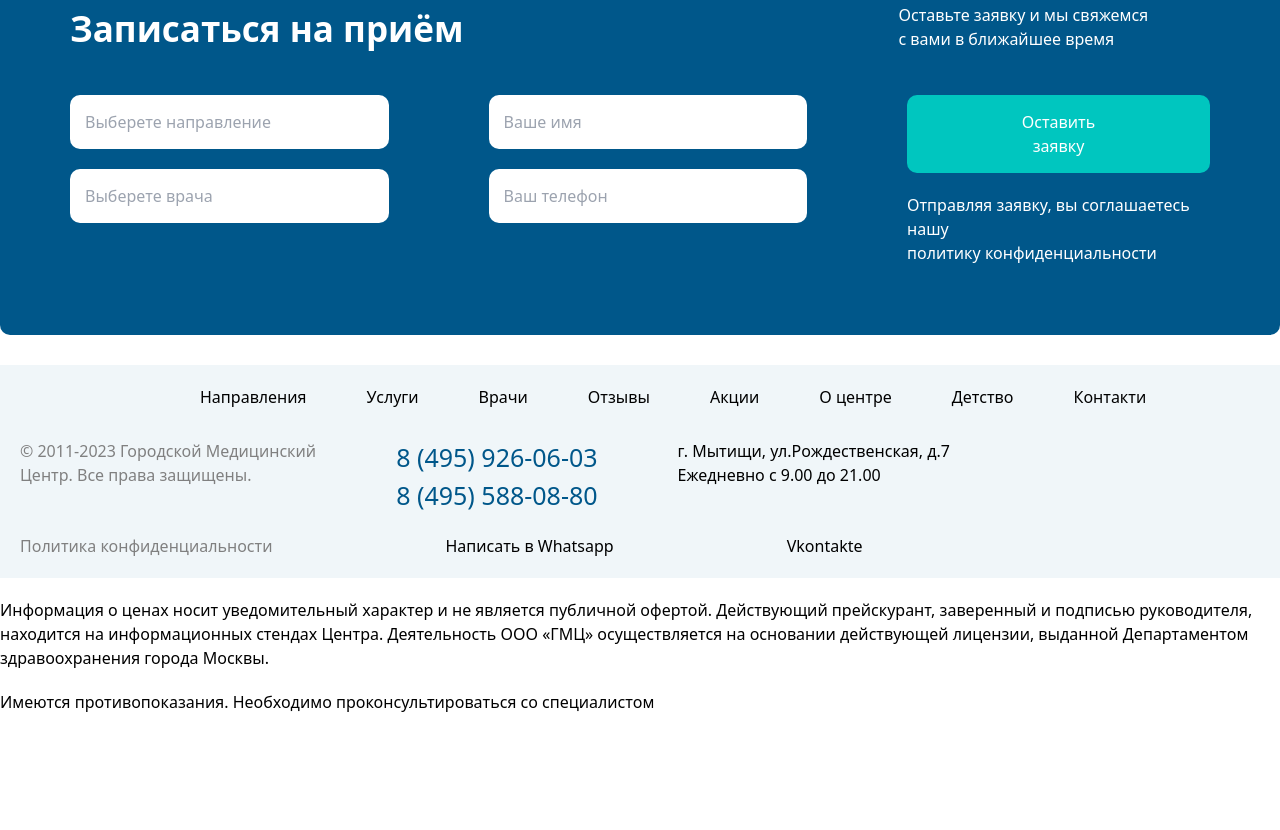
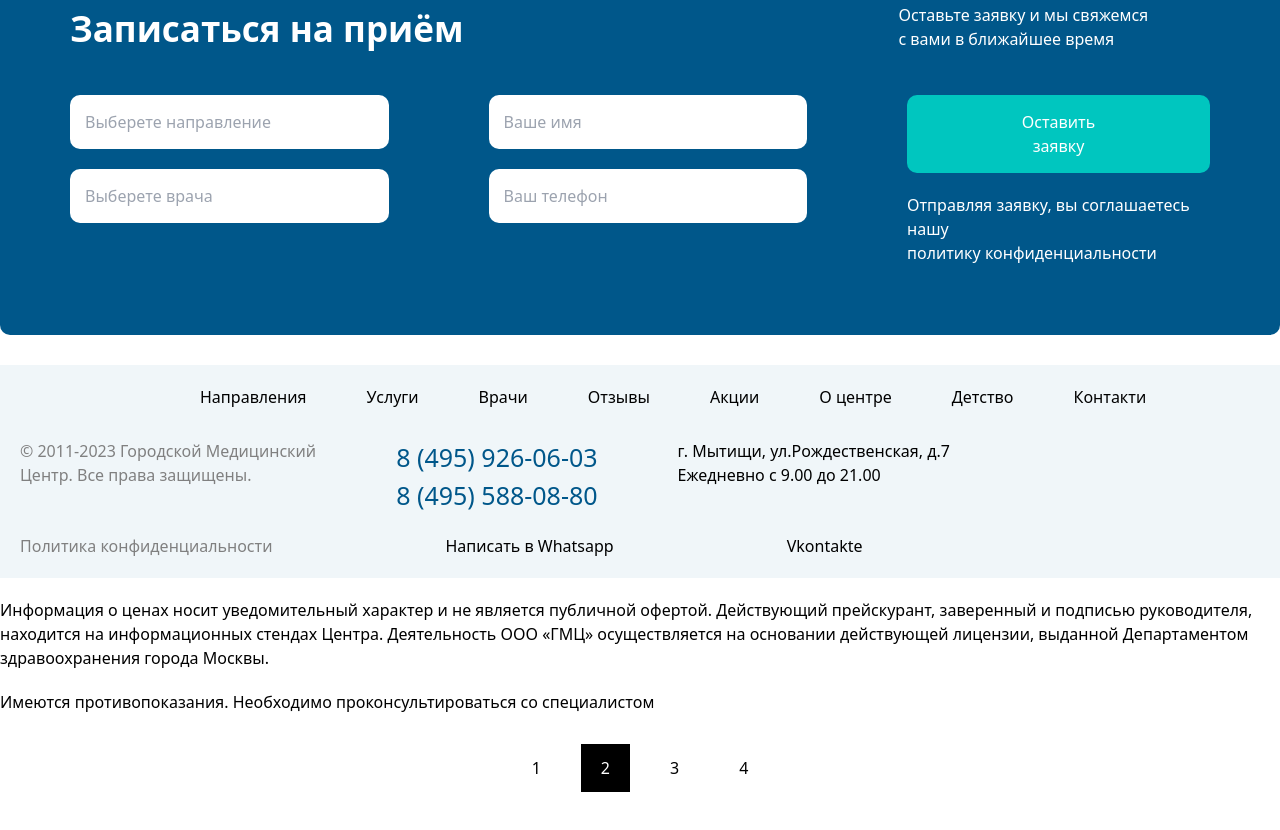
Before and after one commit to Mirzoalievb88/The-Best, a website: page src/bakha.html in a window 1280 px wide. Shown: the part 6097-6927 px from the top of the page. Before the commit the page ends 6811 px from the top, so only its background shows below. Drawn offline with nearby package versions, Linux system fonts and the light colour scheme; files that its build step writes are made by us from their sources.

```diff
--- a/src/bakha.html
+++ b/src/bakha.html
@@ -298,6 +298,12 @@
             Москвы.</h1>
         <h1 class="mt-[20px]">Имеются противопоказания. Необходимо проконсультироваться со специалистом</h1>
     </div>
+    <section class="flex justify-center gap-[20px] mb-[40px] mt-[30px]">
+        <button class="hover:bg-[black] hover:text-white p-[12px] px-[20px]">1</button>
+        <button class="bg-[black] p-[12px] px-[20px] text-white">2</button>
+        <button class="hover:bg-[black] hover:text-white p-[12px] px-[20px]">3</button>
+        <button class="hover:bg-[black] hover:text-white p-[12px] px-[20px]">4</button>
+    </section>
 </body>
 
 </html>
```
